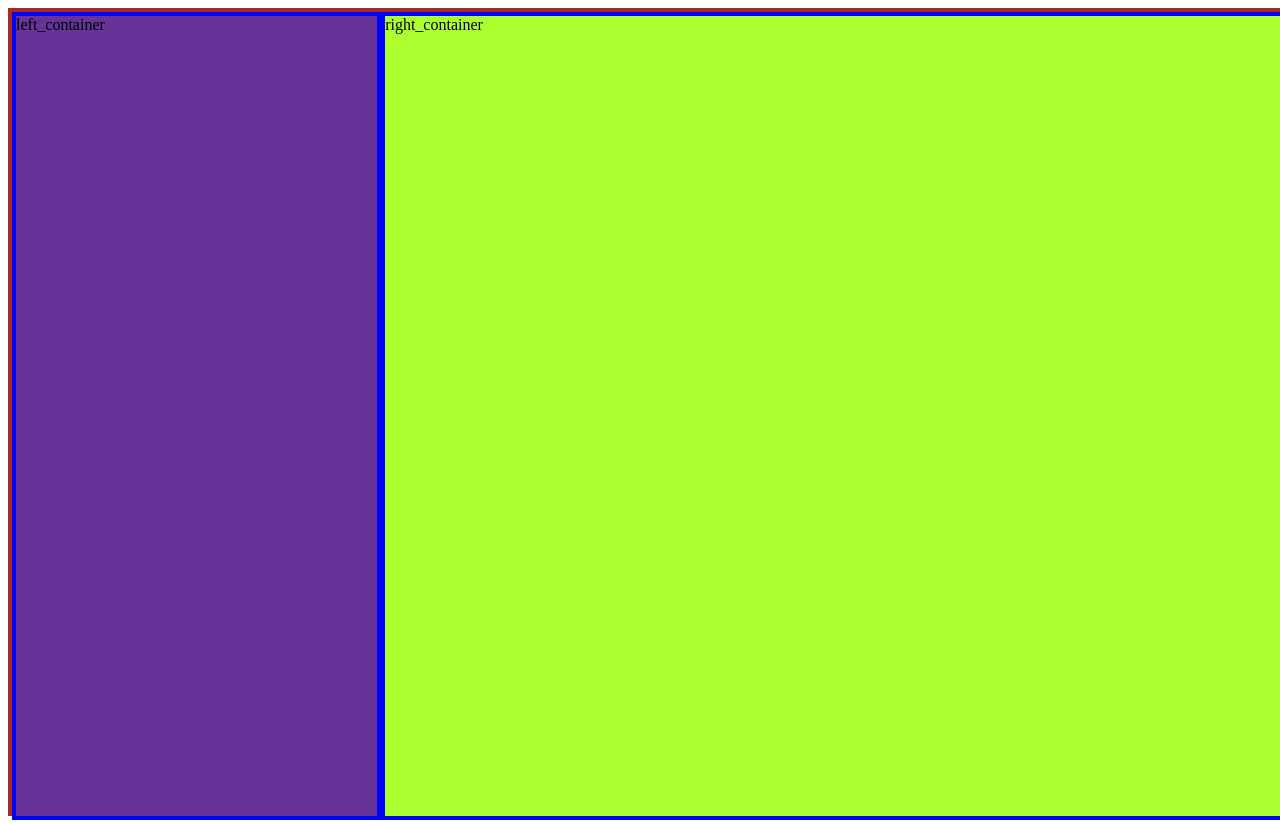
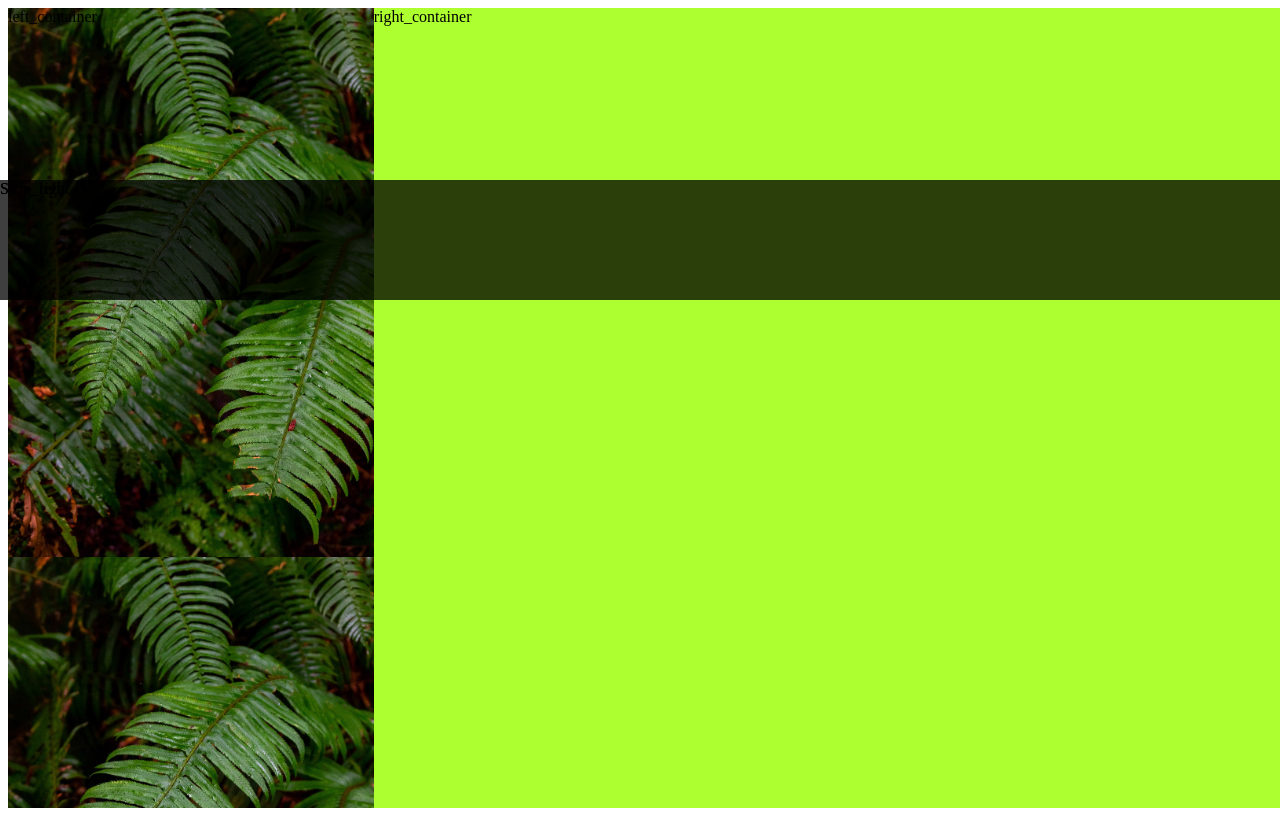
Before and after one commit to StacyAceIt/sign-up-form-odin, a plain HTML site: page index.html in a window 1280 px wide. Drawn offline with Linux system fonts and the light colour scheme.

Commit message:
added strip to the page but have trouble showing words 'left_strip'

```diff
--- a/index.html
+++ b/index.html
@@ -8,8 +8,12 @@
 </head>
 <body>
   <div class="flex-container">
-    <div class="left_container">left_container</div>
-    <div class="right_container">right_container</div>
+    <div class="left_container">left_container
+      <div class="strip">Strip_left</div>
+    </div>
+    <div class="right_container">right_container
+      <div class="strip">Strip_right</div>
+    </div>
   </div>
 </body>
 </html>
--- a/style.css
+++ b/style.css
@@ -1,22 +1,29 @@
 .flex-container {
-  background: peachpuff;
-  border: 4px solid brown;
   display: flex;
 }
 
 div {
-  background: peachpuff;
-  border: 4px solid blue;
   height: 100vh;
   width: 100vw;
 
 }
 
 .left_container{
-  background: rebeccapurple;
+  background: url(./image.avif);
+  background-size: contain;
   width: 40%;
 }
 
 .right_container{
   background: greenyellow;
 }
+
+.strip {
+  position: absolute;
+  top: 30%;
+  left: 0;
+  width: 100vw; /* Stretches across the entire viewport */
+  height: 15%; /* Adjust thickness of the strip */
+  background: rgba(0, 0, 0, 0.5); /* Example color, adjust as needed */
+  transform: translateY(-50%); /* Centers the strip */
+}
```
Also changed, not shown: image.avif (added).
